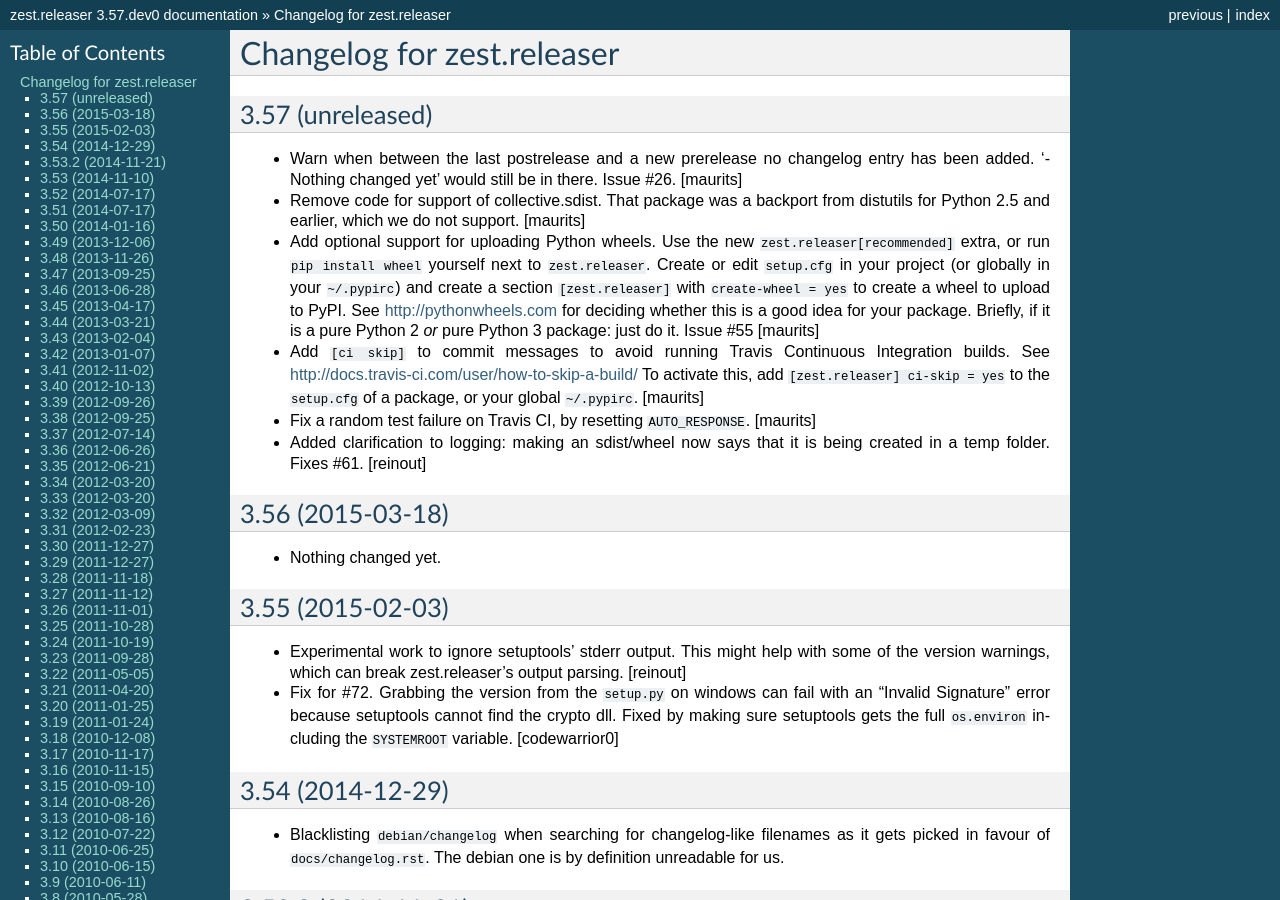
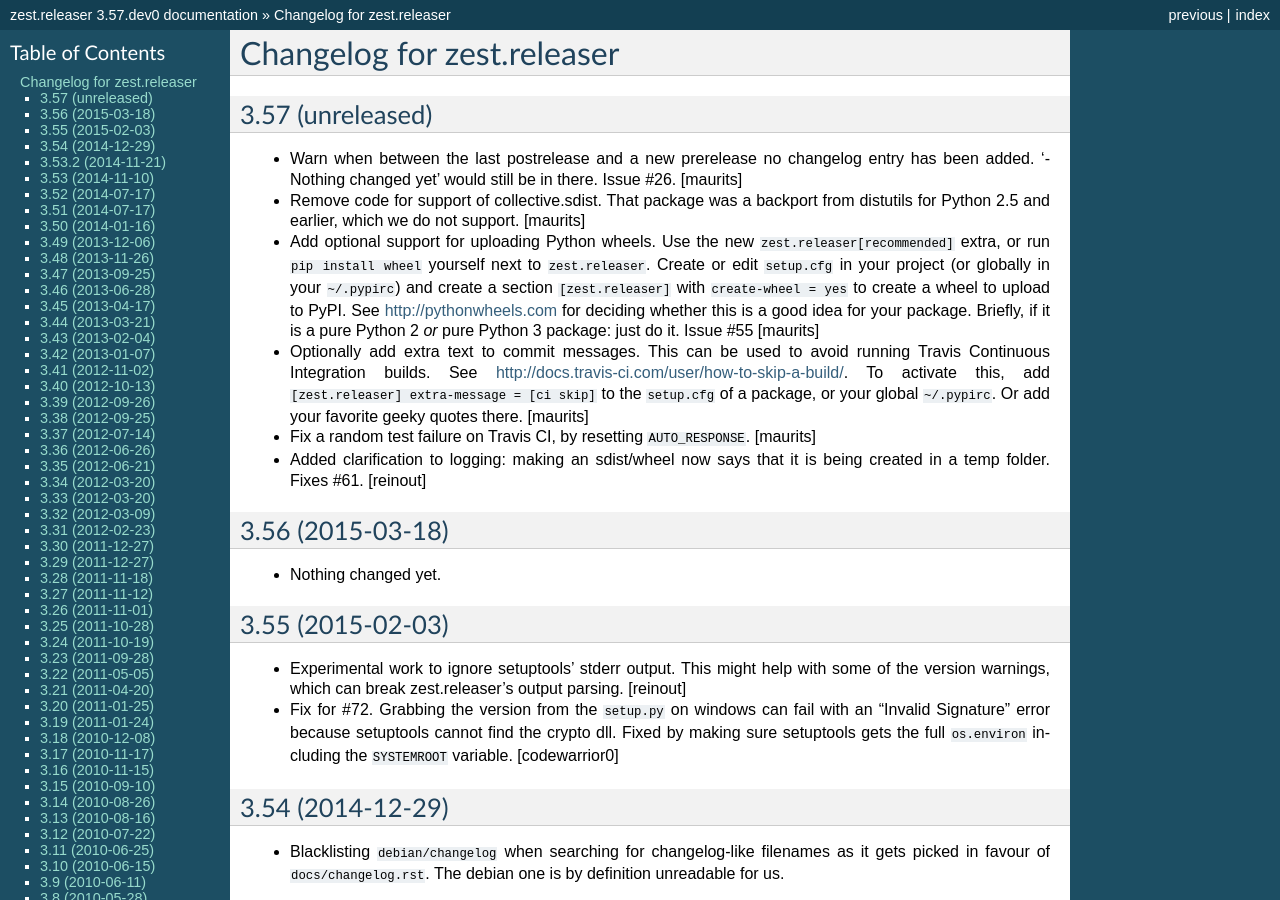
Before and after one commit to zestsoftware/zest.releaser, a Sphinx documentation site: the page built from doc/source/changelog.rst, in a window 1280 px wide and 900 px high. Built offline with Sphinx 7.4.7, drawn with Linux system fonts in a browser that asks for light colours.

Commit message:
Replace ci-skip option with extra-message option.
See issue #87.

```diff
--- a/CHANGES.rst
+++ b/CHANGES.rst
@@ -25,11 +25,12 @@
   Issue #55
   [maurits]
 
-- Add ``[ci skip]`` to commit messages to avoid running Travis
-  Continuous Integration builds.  See
-  http://docs.travis-ci.com/user/how-to-skip-a-build/
-  To activate this, add ``[zest.releaser] ci-skip = yes`` to the
-  ``setup.cfg`` of a package, or your global ``~/.pypirc``.
+- Optionally add extra text to commit messages.  This can be used to
+  avoid running Travis Continuous Integration builds.  See
+  http://docs.travis-ci.com/user/how-to-skip-a-build/.  To activate
+  this, add ``[zest.releaser] extra-message = [ci skip]`` to the
+  ``setup.cfg`` of a package, or your global ``~/.pypirc``.  Or add
+  your favorite geeky quotes there.
   [maurits]
 
 - Fix a random test failure on Travis CI, by resetting ``AUTO_RESPONSE``.
--- a/setup.cfg
+++ b/setup.cfg
@@ -1,6 +1,6 @@
 [zest.releaser]
-ci-skip = yes
 create-wheel = yes
+extra-message = [ci skip]
 
 [check-manifest]
 ignore =
```
Also changed, not shown: doc/source/uploading.rst (+13 -0 lines), 8 other files.
